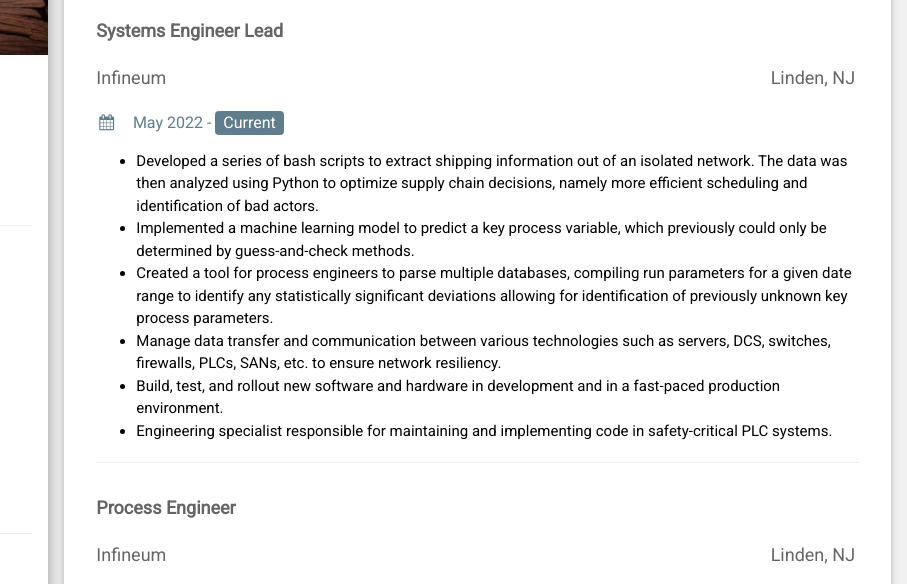
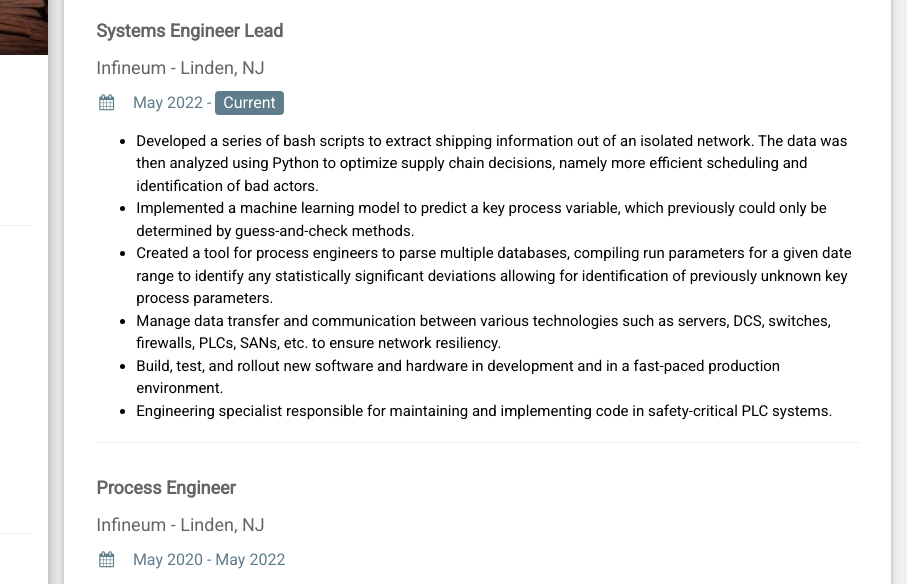
Before and after one commit to TNKvist/website, a plain HTML site: page index.html in a window 1280 px wide. Shown: the part 366-950 px from the top of the page, 373-1280 px from the left. Drawn offline with nearby package versions, Linux system fonts and the light colour scheme.

Commit message:
Update index.html

```diff
--- a/index.html
+++ b/index.html
@@ -135,8 +135,7 @@
               class="fa fa-suitcase fa-fw w3-margin-right w3-xxlarge w3-text-blue-grey"></i>Work Experience</h2>
           <div class="w3-container">
             <h5 class="w3-opacity"><b>Systems Engineer Lead</b></h5>
-            <h5 class="w3-opacity" style="text-align: left; width:49%; display: inline-block;">Infineum</h5>
-            <h5 class="w3-opacity" style="text-align: right; width:50%;  display: inline-block;">Linden, NJ</h5>
+            <h5 class="w3-opacity">Infineum - Linden, NJ</h5>
             <h6 class="w3-text-blue-grey"><i class="fa fa-calendar fa-fw w3-margin-right"></i>May 2022 - <span
                 class="w3-tag w3-blue-grey w3-round">Current</span></h6>
             <p>
@@ -161,8 +160,7 @@
           </div>
           <div class="w3-container">
             <h5 class="w3-opacity"><b>Process Engineer</b></h5>
-            <h5 class="w3-opacity" style="text-align: left; width:49%; display: inline-block;">Infineum</h5>
-            <h5 class="w3-opacity" style="text-align: right; width:50%;  display: inline-block;">Linden, NJ</h5>
+            <h5 class="w3-opacity">Infineum - Linden, NJ</h5>
             <h6 class="w3-text-blue-grey"><i class="fa fa-calendar fa-fw w3-margin-right"></i>May 2020 - May 2022</h6>
             <p>
             <ul>
```
